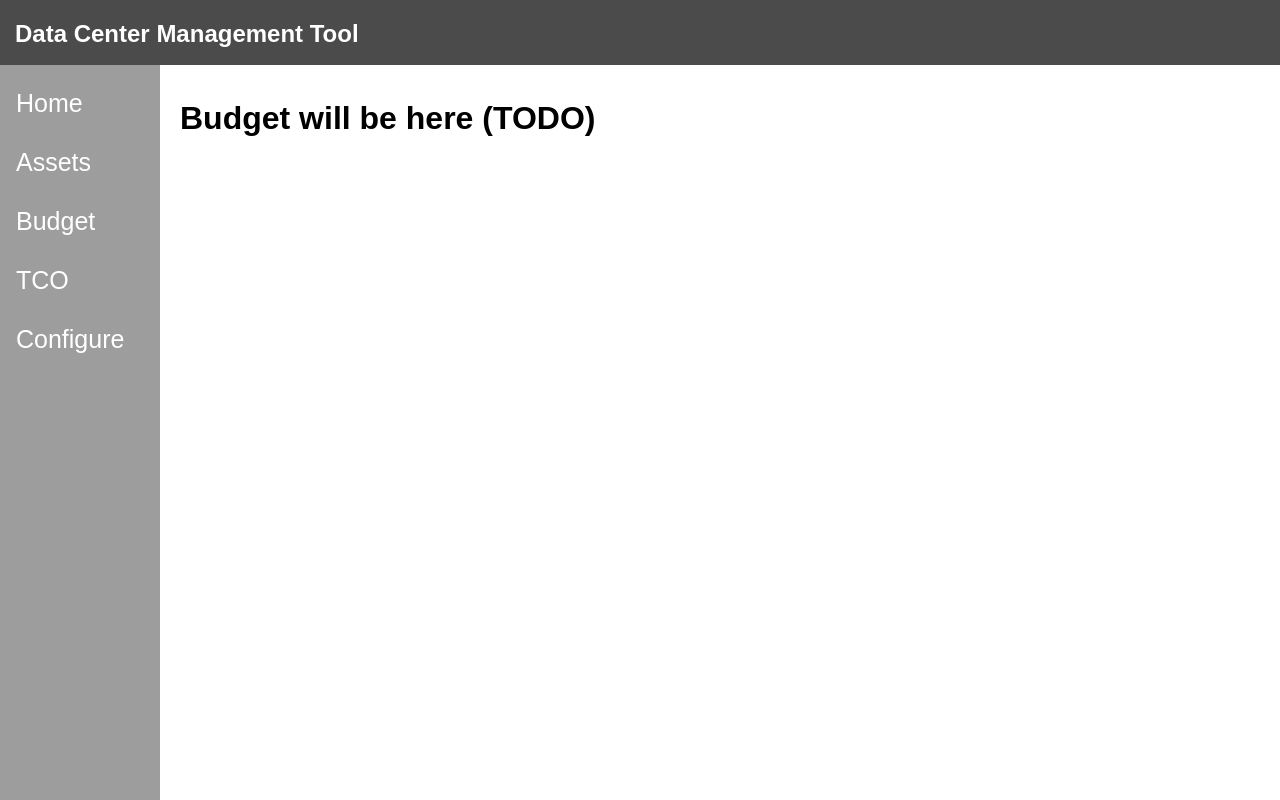
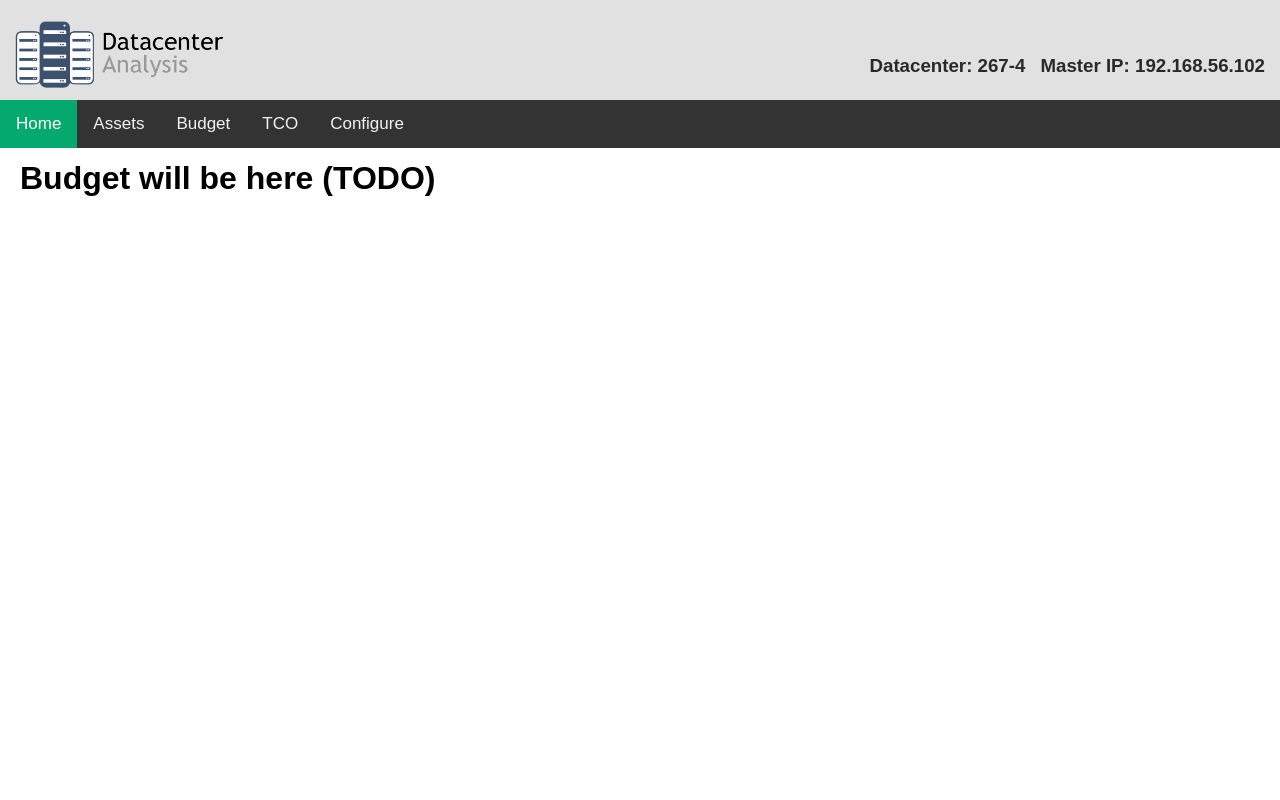
Before and after one commit to DanielHoulihan/Datacenter-Management, a Django app: page /tool/budget/ in a window 1280 px wide. Run offline with Django 3.2, Linux system fonts and the light colour scheme; data comes from the database, SQL or seed files in the repository; both versions use the stored data as it was after the commit.

Commit message:
UI updated

```diff
--- a/webapp/tool/services.py
+++ b/webapp/tool/asset_services.py
@@ -6,7 +6,7 @@ import time
 def get_datacenters():
     if MasterIP.objects.count()==0:
         MasterIP.objects.create(master="localhost")
-    master = MasterIP.objects.all().values().get()["master"]
+    master = get_master()
     url = "http://"+master+":8080/papillonserver/rest/datacenters"
     try:
         response = requests.get(url,headers={'Content-Type': 'application/json', 'Accept': "application/json"})
@@ -33,7 +33,7 @@ def get_datacenters():
 
 def get_floors(datacenter):
     get_datacenters()
-    master = MasterIP.objects.all().values().get()["master"]
+    master = get_master()
     url = "http://"+master+":8080/papillonserver/rest/datacenters/"+datacenter+"/floors"
     response = requests.get(url,headers={'Content-Type': 'application/json', 'Accept': "application/json"})
     data = response.json()
@@ -60,7 +60,7 @@ def get_floors(datacenter):
 
 def get_racks(datacenter, floorid):
     get_floors(datacenter)
-    master = MasterIP.objects.all().values().get()["master"]
+    master = get_master()
     url = "http://"+master+":8080/papillonserver/rest/datacenters/"+datacenter+"/floors/"+floorid+"/racks"
     response = requests.get(url,headers={'Content-Type': 'application/json', 'Accept': "application/json"})
     data = response.json()
@@ -91,7 +91,7 @@ def get_racks(datacenter, floorid):
 def get_hosts(master, datacenter, floorid, rackid, startTime, endTime):
     start = time.time()
     get_racks(datacenter, floorid)
-    current = CurrentDatacenter.objects.all().values().get()['current']
+    current = get_current_sub_id()
     url = "http://"+master+":8080/papillonserver/rest/datacenters/"+datacenter+"/floors/"+floorid+"/racks/"+rackid+"/hosts/"
     response = requests.get(url,headers={'Content-Type': 'application/json', 'Accept': "application/json"})
     data = response.json()
@@ -118,7 +118,7 @@ def get_hosts(master, datacenter, floorid, rackid, startTime, endTime):
                 if host.count()==0:
                     Host.objects.get_or_create(
                         masterip = master,
-                        sub_id = CurrentDatacenter.objects.all().values().get()['current'],
+                        sub_id = get_current_sub_id(),
                         datacenterid = datacenter,
                         floorid = floorid,
                         rackid = i['rackId'],
@@ -136,3 +136,22 @@ def get_hosts(master, datacenter, floorid, rackid, startTime, endTime):
                 host.update(cpu_usage=avg_cpu, responses=cpu_count, total_cpu = cpu_total)
     end = time.time()
     print("Time taken to get CPU % (s) -> " + str(end-start))
+
+
+def get_current_sub_id():
+    return CurrentDatacenter.objects.all().values().get()['current']
+
+def get_current_datacenter():
+    return CurrentDatacenter.objects.all().values().get()['current'].split('-')[0]
+
+def get_master():
+    return MasterIP.objects.all().values().get()["master"]
+
+def get_current_for_html():
+    current = "-"
+    if CurrentDatacenter.objects.all().count()!=0:
+        current = CurrentDatacenter.objects.filter(masterip=get_master()).all().values().get()['current']
+    return current
+
+def get_configured():
+    return ConfiguredDataCenters.objects.filter(masterip=get_master()).all()
--- a/webapp/tool/static/css/styles.css
+++ b/webapp/tool/static/css/styles.css
@@ -6,24 +6,28 @@ body {
 .topnav {
   top:0;
   width:100%;
-  height:65px;
+  height:100px;
   position:fixed;
     overflow: hidden;
-  background-color: rgb(75, 75, 75);
+  background-color: rgb(225, 225, 225);
 }
 
 .topnav h2 {
   padding-left:15px;
   float: left;
-  color: #ffffff;
+  color: #292929;
   text-align: center;
   text-decoration: none;
 }
 
-.topnav p {
-  float: left;
+.topnav h3 {
+  padding-right:15px;
+  float: right;
+  color: #292929;
   text-align: center;
+  text-decoration: none;
 }
+
 
 table, th, td {
     border: 1px solid rgb(255, 255, 255);
@@ -37,8 +41,9 @@ table, th, td {
   }
 
 .content {
-  margin-left : 180px;
-  margin-top:100px;
+  margin-left : 20px;
+  margin-right : 20px;
+  margin-top:160px;
   }
 
 .sidenav {
@@ -48,9 +53,9 @@ table, th, td {
     z-index: 0;
     top: 0;
     left: 0;
-    background-color: rgb(157, 157, 157);
+    background-color: rgb(184, 184, 184);
     overflow-x: hidden;
-    top:65px;
+    top:130px;
   }
 
 .sidenav a {
@@ -130,3 +135,46 @@ table, th, td {
   background-color: rgb(0, 217, 255);
   box-shadow: 0 0 12px rgb(63, 63, 63);
   }
+
+
+body {
+  margin: 0;
+  font-family: Arial, Helvetica, sans-serif;
+}
+
+.topnav3 {
+  top:100px;
+  width:100%;
+  height:48px;
+  position:fixed;
+    overflow: hidden;
+  overflow: hidden;
+  background-color: #333;
+}
+
+.topnav3 a {
+  float: left;
+  color: #f2f2f2;
+  text-align: center;
+  padding: 14px 16px;
+  text-decoration: none;
+  font-size: 17px;
+}
+
+.topnav3 a:hover {
+  background-color: #ddd;
+  color: black;
+}
+
+.topnav3 a.active {
+  background-color: #04AA6D;
+  color: white;
+}
+
+
+
+
+
+.navbar8 #nav > .active > a {
+  color: red;
+}
--- a/webapp/tool/tco_services.py
+++ b/webapp/tool/tco_services.py
@@ -1,6 +1,7 @@
 import requests
 import time
 from tool.models import HostEnergy, CurrentDatacenter
+from . import asset_services
 
 def find_available_floors(master, current):
     url = "http://"+master+":8080/papillonserver/rest/datacenters/"+current+"/floors/"
@@ -41,7 +42,7 @@ def find_all_available_hosts(master, current):
 
 
 def get_hosts_tco(master, datacenter, floorid, rackid):
-    current = CurrentDatacenter.objects.all().values().get()['current']
+    current = asset_services.get_current_sub_id()
     url = "http://"+master+":8080/papillonserver/rest/datacenters/"+datacenter+"/floors/"+floorid+"/racks/"+rackid+"/hosts"
     response = requests.get(url,headers={'Content-Type': 'application/json', 'Accept': "application/json"})
     data = response.json()
@@ -71,12 +72,13 @@ def get_hosts_tco(master, datacenter, floorid, rackid):
 
 
 def get_energy_usage(master, datacenter, floorid, rackid, hostid, startTime, endTime):
-    current = CurrentDatacenter.objects.all().values().get()['current']
+    current = asset_services.get_current_sub_id()
     url = "http://"+master+":8080/papillonserver/rest/datacenters/"+datacenter+"/floors/"+floorid+"/racks/"+rackid+"/hosts/"+hostid+"/power/app?starttime="+startTime+"&endtime="+endTime
     response = requests.get(url,headers={'Content-Type': 'application/json', 'Accept': "application/json"})
     data = response.json()
     total_watts = 0
     minutes = 0
+    print(url)
     for item in data['appPower']:
         for power in item['powerList']['power']:
             minutes+=1
--- a/webapp/tool/templates/home/base.html
+++ b/webapp/tool/templates/home/base.html
@@ -6,25 +6,29 @@
   <meta charset="utf-8">
   <meta name="viewport" content="width=device-width, initial-scale=1">
   <link rel="stylesheet" href="/../../static/css/styles.css">
+
 </head>
 
+<div class="topnav">
+  <h2><img alt="My Image" src="/../../static/media/logo3.png" height="70" width="210"/></h2>
+  <br><br>
 
-<div class="sidenav">
-  <br>
-  <a href="{% url 'datacenters' %}">Home</a><br>
-  <a href="{% url 'floors' %}">Assets</a><br>
-  <a href="{% url 'budget' %}">Budget</a><br>
-  <a href="{% url 'tco' %}">TCO</a><br>
-  <a href="{% url 'configure' %}">Configure</a><br>
+  <h3>Master IP: {{master}}</h3>
+  <h3>Datacenter: {{current}}</h3>
+</div>
+
+<div class="topnav3">
+  <a class="active" href="{% url 'datacenters' %}">Home</a>
+  <a href="{% url 'floors' %}">Assets</a>
+  <a href="{% url 'budget' %}">Budget</a>
+  <a href="{% url 'tco' %}">TCO</a>
+  <a href="{% url 'configure' %}">Configure</a>
 </div>
 
 
+<div class="content">
 
-<div class="topnav">
-  <h2>Data Center Management Tool</h2>
-</div>
-
-<div class="content">
-  {% block content %}{% endblock %}
+  {% block content %}
+  {% endblock %}
 </div>
 </html>
--- a/webapp/tool/urls.py
+++ b/webapp/tool/urls.py
@@ -9,5 +9,4 @@ urlpatterns = [
     path('floors/',views.floors, name = "floors"),
     path('floors/<floorid>/racks',views.racks, name = "racks"),
     path('floors/<floorid>/racks/<rackid>/hosts',views.hosts, name = "hosts"),
-    #path('floors/<floorid>/racks/<rackid>/hosts/<hostid>',views.host_activity, name = "host_activity"),
 ]
--- a/webapp/tool/views.py
+++ b/webapp/tool/views.py
@@ -1,7 +1,7 @@
 from django.shortcuts import  render
 from tool import tco_services
 from tool.models import ConfiguredDataCenters, Datacenter, Floor, Rack, Host, CurrentDatacenter, Count, MasterIP, HostEnergy, Threshold
-from . import services
+from . import asset_services
 from . import forms
 from datetime import datetime
 from django.views.decorators.csrf import csrf_protect
@@ -10,9 +10,8 @@ from django.db.models import Avg, Max
 
 
 def datacenters(request):
-
-    services.get_datacenters()
-    master = MasterIP.objects.all().values().get()["master"]
+    asset_services.get_datacenters()
+    master = asset_services.get_master()
 
     if request.method == 'POST':
         form = forms.SelectCurrentForm(request.POST)
@@ -23,32 +22,30 @@ def datacenters(request):
             else: CurrentDatacenter.objects.update(masterip = master, current=current)
 
     datacenters = Datacenter.objects.filter(masterip=master).all()
-    configured = ConfiguredDataCenters.objects.filter(masterip=master).all()
+    #configured = ConfiguredDataCenters.objects.filter(masterip=master).all()
+    configured = asset_services.get_configured()
     configured_count = configured.count()
 
-    if CurrentDatacenter.objects.all().count()!=0 and CurrentDatacenter.objects.all().values().get()['masterip'] == master:
-        current = CurrentDatacenter.objects.filter(masterip=master).all().values().get()['current']
-        return render (request, 'home/home.html', { "datacenters": datacenters, "current": current, "configured":configured, "configured_count": configured_count, "master":master} )
-    else: return render (request, 'home/home.html', { "datacenters": datacenters, "current": "Not selected", "configured":configured, "configured_count": configured_count, "master":master} )
+    return render (request, 'home/home.html', { "datacenters": datacenters, "current": asset_services.get_current_for_html(), "configured":configured, "configured_count": configured_count, "master":master} )
 
 def floors(request):
-    master = MasterIP.objects.all().values().get()["master"]
+    master = asset_services.get_master()
     if CurrentDatacenter.objects.filter(masterip=master).all().count()==0:
-        return render (request, 'pick_datacenter/pick_data_center.html', { "floors": "Pick a data center", "floor_count": 0} )
-    current = CurrentDatacenter.objects.all().values().get()['current'].split('-')[0]
-    services.get_floors(current)
+        return render (request, 'pick_datacenter/pick_data_center.html', { "floors": "Pick a data center", "floor_count": 0, "master": asset_services.get_master(), "current": asset_services.get_current_for_html(), "configured": asset_services.get_configured()} )
+    current = asset_services.get_current_datacenter()
+    asset_services.get_floors(current)
 
     floors = Floor.objects.filter(datacenterid=current).filter(masterip=master).all()
     floor_count = floors.count()
-    return render (request, 'assets/floors.html', { "floors": floors, "floor_count": floor_count} )
+    return render (request, 'assets/floors.html', { "floors": floors, "floor_count": floor_count, "master":master, "current": asset_services.get_current_for_html(), "configured": asset_services.get_configured()} )
 
 
 def racks(request, floorid):
-    current = CurrentDatacenter.objects.all().values().get()['current'].split('-')[0]
-    services.get_racks(current, floorid)
-    racks = Rack.objects.filter(datacenterid=current).filter(floorid=floorid).filter(masterip=MasterIP.objects.all().values().get()["master"]).all()
+    current = asset_services.get_current_datacenter()
+    asset_services.get_racks(current, floorid)
+    racks = Rack.objects.filter(datacenterid=current).filter(floorid=floorid).filter(masterip=asset_services.get_master()).all()
     rack_count = racks.count()
-    return render (request, 'assets/racks.html', { "racks": racks, "rack_count": rack_count} )
+    return render (request, 'assets/racks.html', { "racks": racks, "rack_count": rack_count, "master":asset_services.get_master(), "current": asset_services.get_current_for_html(), "configured": asset_services.get_configured()} )
 
 
 def hosts(request, floorid, rackid):
@@ -60,28 +57,28 @@ def hosts(request, floorid, rackid):
         medium = request.POST['medium']
         Threshold.objects.update(low=low,medium=medium)
 
-    startTime = ConfiguredDataCenters.objects.all().filter(sub_id = CurrentDatacenter.objects.all().values().get()['current']).values().get()['startTime']
+    startTime = ConfiguredDataCenters.objects.all().filter(sub_id = asset_services.get_current_sub_id()).values().get()['startTime']
     startTime_unix = int(time.mktime(startTime.timetuple()))
-    if ConfiguredDataCenters.objects.all().filter(sub_id = CurrentDatacenter.objects.all().values().get()['current']).values().get()['endTime']==None:
+    if ConfiguredDataCenters.objects.all().filter(sub_id = asset_services.get_current_sub_id()).values().get()['endTime']==None:
         endTime = str(int(time.time()))
     else:
-        endTime = ConfiguredDataCenters.objects.all().filter(sub_id = CurrentDatacenter.objects.all().values().get()['current']).values().get()['endTime']
+        endTime = ConfiguredDataCenters.objects.all().filter(sub_id = asset_services.get_current_sub_id()).values().get()['endTime']
         endTime = int(time.mktime(endTime.timetuple()))
 
-    master=MasterIP.objects.all().values().get()["master"]
-    current = str(CurrentDatacenter.objects.all().values().get()['current'].split('-')[0])
+    master=asset_services.get_master()
+    current = str(asset_services.get_current_datacenter())
 
 
-    services.get_hosts(master, current, floorid, rackid, startTime_unix, endTime)
-    hosts = Host.objects.filter(sub_id=str(CurrentDatacenter.objects.all().values().get()['current'])).filter(floorid=floorid).filter(masterip=master).filter(rackid=rackid).all()
+    asset_services.get_hosts(master, current, floorid, rackid, startTime_unix, endTime)
+    hosts = Host.objects.filter(sub_id=str(asset_services.get_current_sub_id())).filter(floorid=floorid).filter(masterip=master).filter(rackid=rackid).all()
     host_count = hosts.count()
     threshold = Threshold.objects.all().get()
-    return render (request, 'assets/hosts.html', { "hosts": hosts, "host_count": host_count, "threshold": threshold} )
+    return render (request, 'assets/hosts.html', { "hosts": hosts, "host_count": host_count, "threshold": threshold, "master":asset_services.get_master(), "current": asset_services.get_current_for_html(), "configured": asset_services.get_configured()} )
 
 @csrf_protect
 def configure(request):
-    services.get_datacenters()
-    master = MasterIP.objects.all().values().get()["master"]
+    asset_services.get_datacenters()
+    master = asset_services.get_master()
     if request.method == 'POST':
         if 'to_delete' in request.POST:
             form = forms.DeleteConfigurationForm(request.POST)
@@ -92,7 +89,7 @@ def configure(request):
         elif 'ip' in request.POST:
             ip = request.POST['ip']
             MasterIP.objects.update(master = ip)
-            services.get_datacenters()
+            asset_services.get_datacenters()
         elif 'to_configure' in request.POST:
             to_configure = request.POST['to_configure']
             start = request.POST['start']
@@ -125,88 +122,44 @@ def configure(request):
                     carbon_conversion = carbon_conversion
                 )
 
-    master = MasterIP.objects.all().values().get()["master"]
+    master = asset_services.get_master()
     configured = ConfiguredDataCenters.objects.filter(masterip=master).all()
     datacenters = Datacenter.objects.filter(masterip=master).all()
     configured_count = ConfiguredDataCenters.objects.filter(masterip=master).all().count()
-    return render (request, 'configure/configure.html', { "datacenters": datacenters, "configured_count": configured_count, "configured": configured, "master":master} )
+    return render (request, 'configure/configure.html', { "datacenters": datacenters, "configured_count": configured_count, "configured": configured, "master":master, "current": asset_services.get_current_for_html()} )
 
 def budget(request):
-    return render (request, 'budget/budget.html', { "budget": "Budget will be here"} )
+    return render (request, 'budget/budget.html', { "budget": "Budget will be here", "master": asset_services.get_master(), "current": asset_services.get_current_for_html(), "configured": asset_services.get_configured()} )
 
 
 
 
 @csrf_protect
 def tco(request):
-    master = MasterIP.objects.all().values().get()["master"]
+    master = asset_services.get_master()
     if CurrentDatacenter.objects.filter(masterip=master).all().count()==0:
-        return render (request, 'pick_datacenter/pick_data_center.html', { "floors": "Pick a data center", "floor_count": 0} )
-    current = str(CurrentDatacenter.objects.all().values().get()['current'].split('-')[0])
+        return render (request, 'pick_datacenter/pick_data_center.html', { "floors": "Pick a data center", "master": asset_services.get_master(), "current": asset_services.get_current_for_html(), "configured": asset_services.get_configured()} )
+    current = str(asset_services.get_current_datacenter())
     if request.method == 'POST':
         if 'capital' in request.POST:
             capital = request.POST['capital']
             rack = request.POST['rack']
             floor = request.POST['floor']
             host = request.POST['host']
-            startTime = ConfiguredDataCenters.objects.all().filter(sub_id = CurrentDatacenter.objects.all().values().get()['current']).values().get()['startTime']
+            startTime = ConfiguredDataCenters.objects.all().filter(sub_id = asset_services.get_current_sub_id()).values().get()['startTime']
             startTime = str(int(time.mktime(startTime.timetuple())))
-            if ConfiguredDataCenters.objects.all().filter(sub_id = CurrentDatacenter.objects.all().values().get()['current']).values().get()['endTime']==None:
+            if ConfiguredDataCenters.objects.all().filter(sub_id = asset_services.get_current_sub_id()).values().get()['endTime']==None:
                 endTime = str(int(time.time()))
             else:
-                endTime = ConfiguredDataCenters.objects.all().filter(sub_id = CurrentDatacenter.objects.all().values().get()['current']).values().get()['endTime']
+                endTime = ConfiguredDataCenters.objects.all().filter(sub_id = asset_services.get_current_sub_id()).values().get()['endTime']
                 endTime = str(int(time.mktime(endTime.timetuple())))
             tco_services.get_energy_usage(master, current, floor, rack, host, startTime, endTime)
 
 
-    current = str(CurrentDatacenter.objects.all().values().get()['current'].split('-')[0])
+    current_sub = asset_services.get_current_sub_id()
     tco_services.find_all_available_hosts(master, current)
 
-    all_available = HostEnergy.objects.filter(datacenterid=current).filter(masterip=master).all()
+    all_available = HostEnergy.objects.filter(sub_id=current_sub).filter(masterip=master).all()
     tco_count = all_available.count()
 
-    return render (request, 'TCO/tco.html', { "tco": all_available, "tco_count": tco_count} )
-
-
-
-
-
-
-
-
-
-
-
-
-
-
-
-
-
-
-
-
-
-
-
-# def host_activity(request, floorid, rackid, hostid):
-#     startTime = ConfiguredDataCenters.objects.all().filter(sub_id = CurrentDatacenter.objects.all().values().get()['current']).values().get()['startTime']
-#     current = CurrentDatacenter.objects.all().values().get()['current'].split('-')[0]
-
-#     startTime_unix = int(time.mktime(startTime.timetuple()))
-
-#     activities = Hostactivity.objects.filter(
-#         masterip=MasterIP.objects.all().values().get()["master"]).filter(
-#         sub_id = CurrentDatacenter.objects.all().values().get()['current']).filter(
-#         datacenterid=current).filter(
-#             floorid=floorid).filter(
-#                 rackid=rackid).filter(
-#                     hostid=hostid).all()
-
-#     if activities.count()==0:
-#         services.get_host_detail(current, floorid, rackid, hostid, startTime_unix)
-#     else:
-#         services.get_host_detail(current, floorid, rackid, hostid, activities.aggregate(Max('time')).get('time__max'))
-#     activities_count = activities.count()
-#     average = activities.aggregate(Avg('stat1'), Avg('stat2'), Avg('stat3'))# or 0.00
-#     return render (request, 'reports/host_activity.html', { "average": average, "activities_count": activities_count} )
+    return render (request, 'TCO/tco.html', { "tco": all_available, "tco_count": tco_count, "master": master, "current": asset_services.get_current_for_html(), "configured": asset_services.get_configured()} )
```
Also changed, not shown: webapp/tool/templates/configure/configure.html (+5 -9 lines), webapp/tool/templates/home/home.html (+2 -6 lines), webapp/db.sqlite3, webapp/tool/migrations/0002_auto_20220228_1802.py (added), webapp/tool/static/media/logo.png (added), webapp/tool/static/media/logo2.png (added), webapp/tool/static/media/logo3.png (added), webapp/tool/static/media/logo4.png (added), 1 other file.
